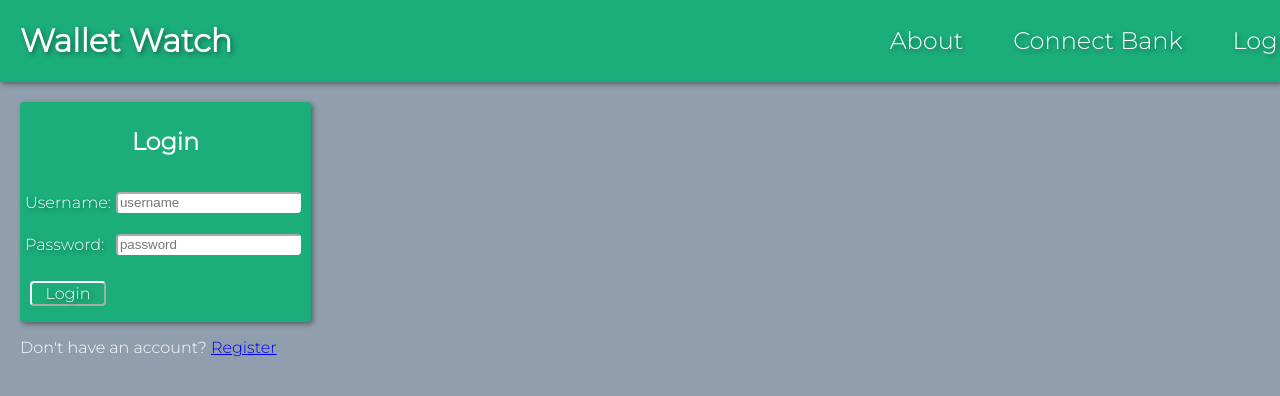
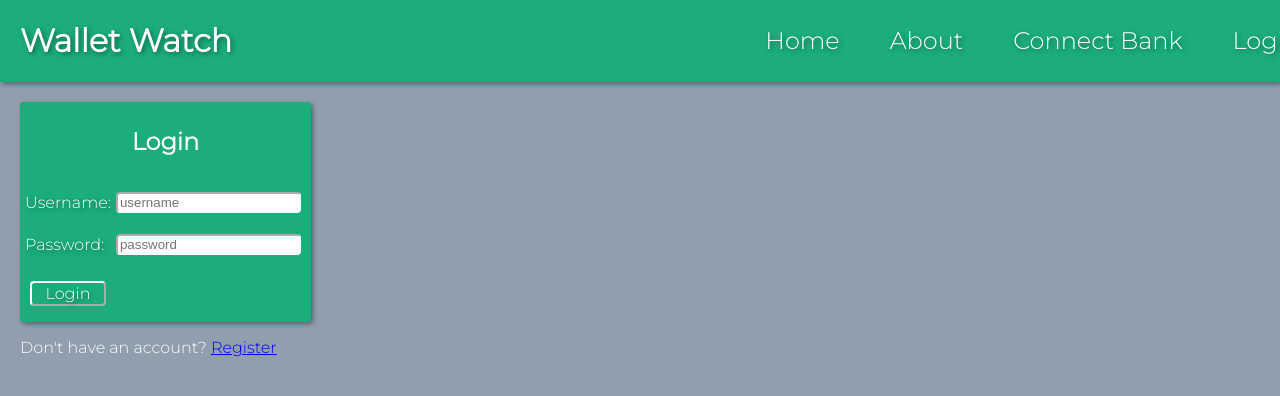
Before and after one commit to simon-rupp/ExpenseTracker, a React (Create React App) app in the folder frontend/: page /login in a window 1280 px wide. Shown: the top 396 px of the page. Built offline with nearby package versions, Linux system fonts and the light colour scheme.

Commit message:
small changes to appearance

```diff
--- a/frontend/src/components/Navbar.js
+++ b/frontend/src/components/Navbar.js
@@ -20,6 +20,9 @@ const Navbar = () => {
             </Link>
         </div>
         <div className="links">
+            <Link to="/">
+                <p className="infoButton">Home</p>
+            </Link>
             <Link to="/info">
                 <p className="infoButton">About</p>
             </Link>
--- a/frontend/src/index.css
+++ b/frontend/src/index.css
@@ -149,8 +149,7 @@
    }
 
    .create button:hover, .linkaccountbutton:hover, .syncButton:hover {
-     background-color: #fff;
-     color: var(--primary);
+
      transform: translateY(-2px);
    }
 
@@ -339,8 +338,6 @@
    }
 
    .loginForm button:hover, .registerForm button:hover {
-     background-color: #fff;
-     color: var(--primary);
      transform: translateY(-2px);
    }
 
```
